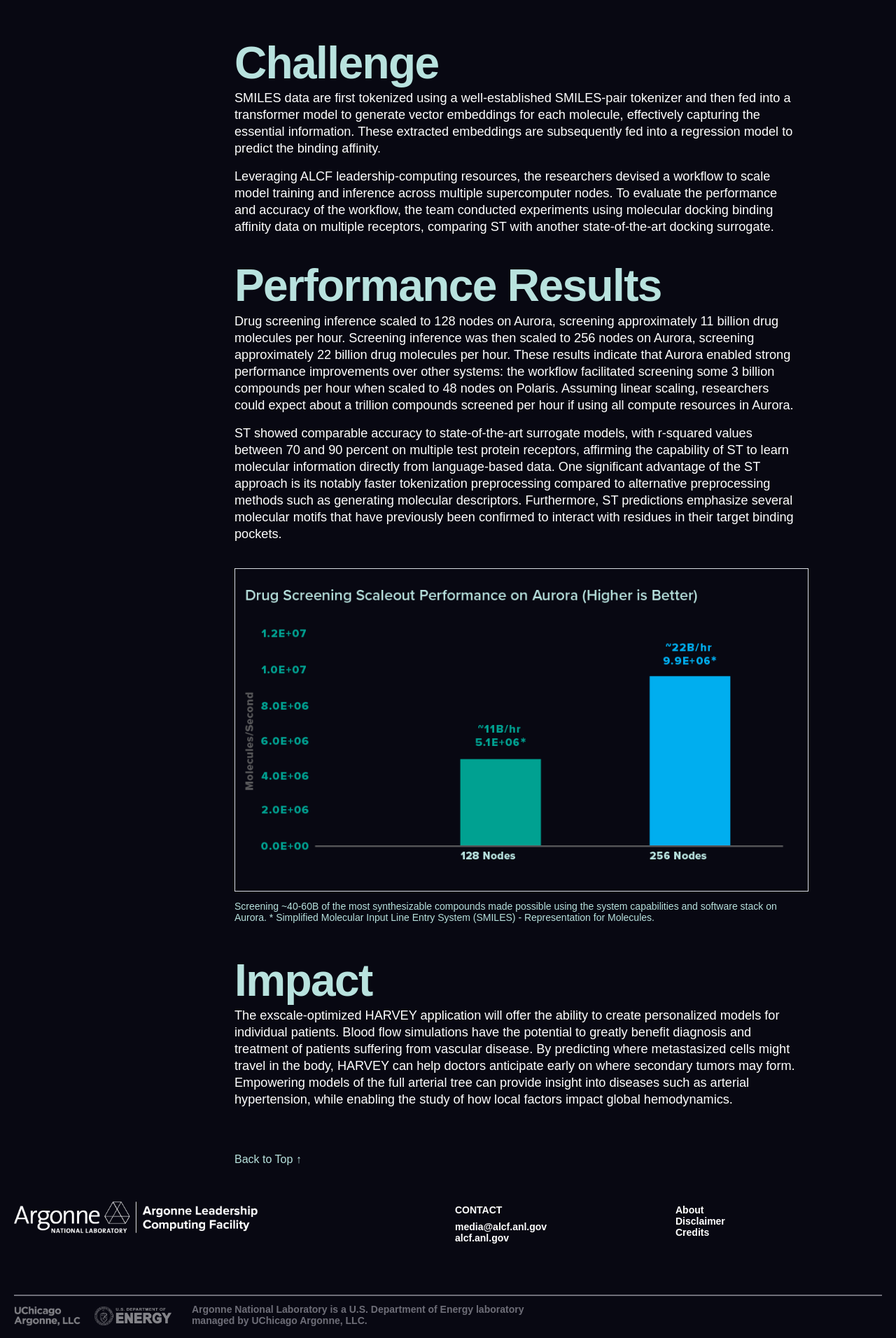
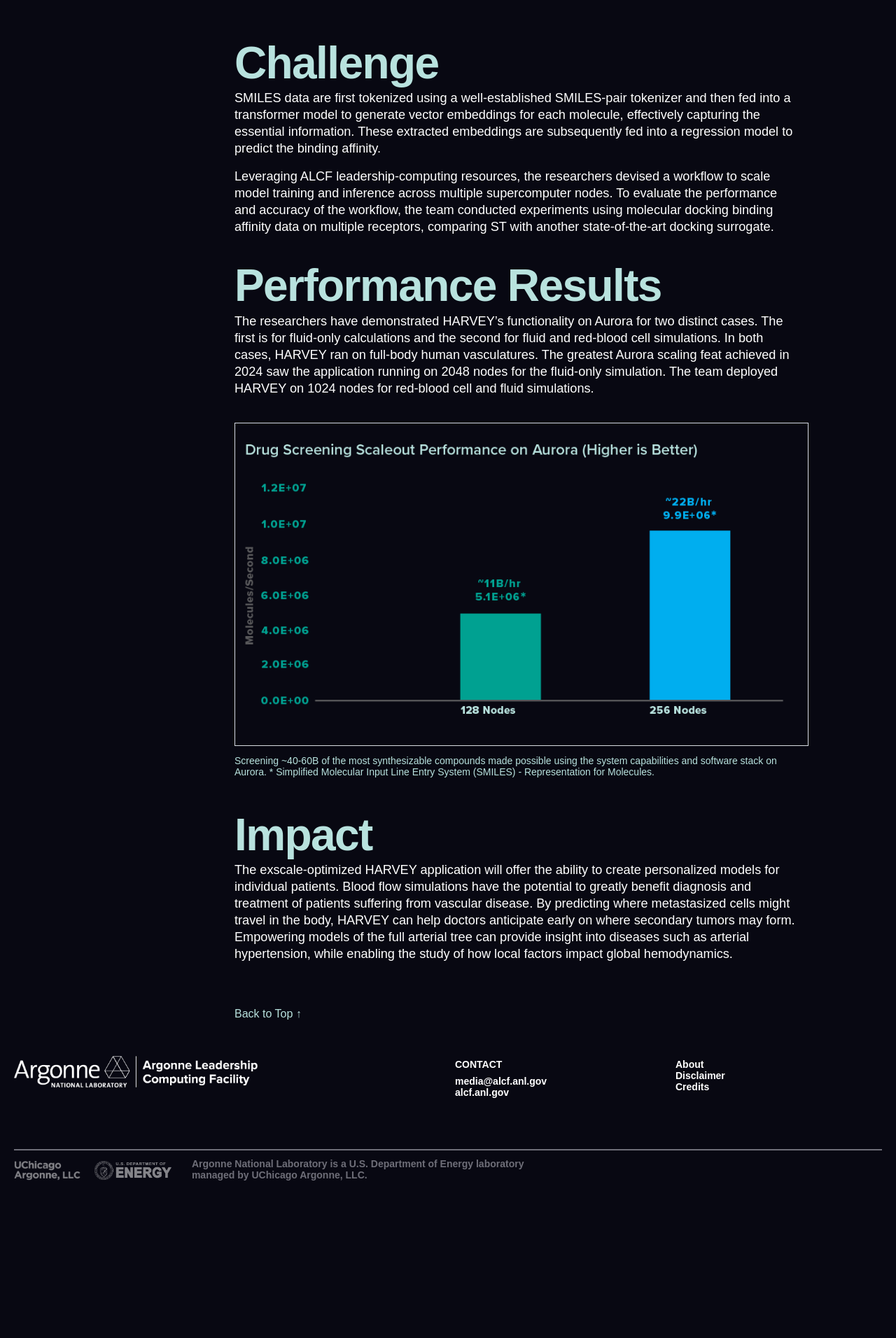
Before and after one commit to argonne-lcf/AR2024, a Jekyll site: the page built from _performancehighlights/harvey.md, in a window 1280 px wide. Shown: the part 1549-3461 px from the top of the page at 70% size. Built offline with Jekyll 4.4.1, drawn with Linux system fonts in a browser that asks for light colours; some web fonts are replaced.

Commit message:
Update harvey.md
performance results

```diff
--- a/_performancehighlights/harvey.md
+++ b/_performancehighlights/harvey.md
@@ -29,9 +29,8 @@
 
 
 # Performance Results
-Drug screening inference scaled to 128 nodes on Aurora, screening approximately 11 billion drug molecules per hour. Screening inference was then scaled to 256 nodes on Aurora, screening approximately 22 billion drug molecules per hour. These results indicate that Aurora enabled strong performance improvements over other systems: the workflow facilitated screening some 3 billion compounds per hour when scaled to 48 nodes on Polaris. Assuming linear scaling, researchers could expect about a trillion compounds screened per hour if using all compute resources in Aurora.
+The researchers have demonstrated HARVEY’s functionality on Aurora for two distinct cases. The first is for fluid-only calculations and the second for fluid and red-blood cell simulations. In both cases, HARVEY ran on full-body human vasculatures. The greatest Aurora scaling feat achieved in 2024 saw the application running on 2048 nodes for the fluid-only simulation. The team deployed HARVEY on 1024 nodes for red-blood cell and fluid simulations.
 
-ST showed comparable accuracy to state-of-the-art surrogate models, with r-squared values between 70 and 90 percent on multiple test protein receptors, affirming the capability of ST to learn molecular information directly from language-based data. One significant advantage of the ST approach is its notably faster tokenization preprocessing compared to alternative preprocessing methods such as generating molecular descriptors. Furthermore, ST predictions emphasize several molecular motifs that have previously been confirmed to interact with residues in their target binding pockets.
 
 {% include media-img.html
    source= "Chart_DrugDesign_.png"
```
